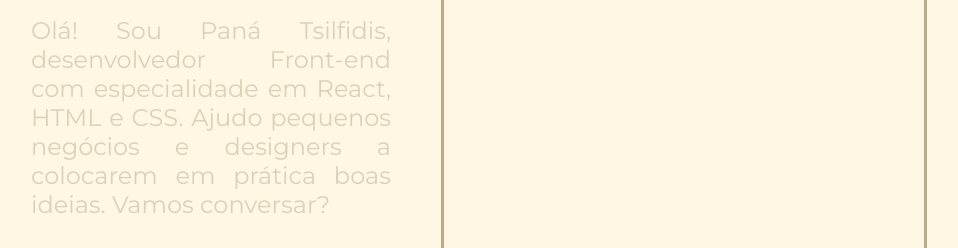
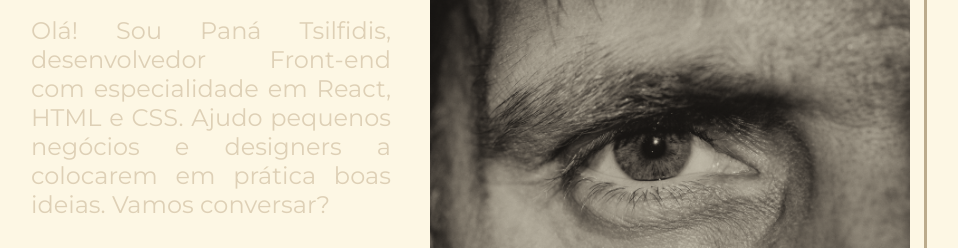
Before and after one commit to tsilfidis/portifolio-front-end, a plain HTML site: page index.html in a window 1280 px wide. Shown: the part 421-669 px from the top of the page, without its empty margins (161-1119 px from the left). Drawn offline with nearby package versions, Linux system fonts and the light colour scheme.

Commit message:
Atualizar o style.css

```diff
--- a/styles/style.css
+++ b/styles/style.css
@@ -136,7 +136,7 @@ body{
     width: 480px;
     height: 480px;
     border-radius: 16px;
-    background-image: url('./img/pana.png');
+    background-image: url('../img/pana.png');
     background-size: cover;
     background-position: right;
 
```
